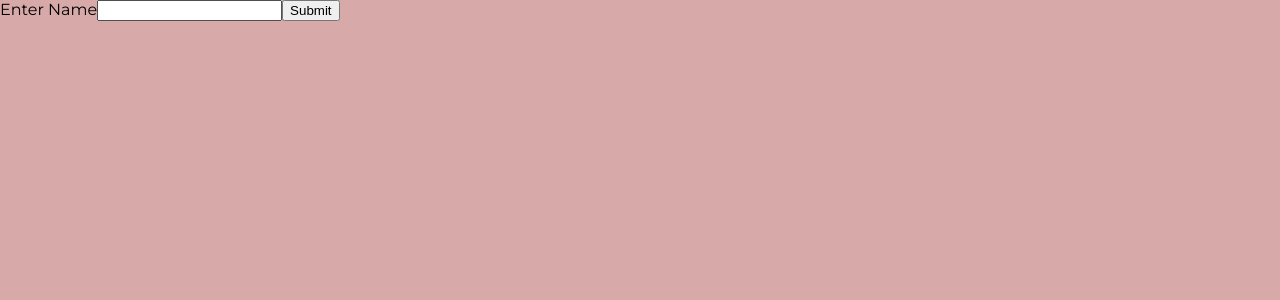
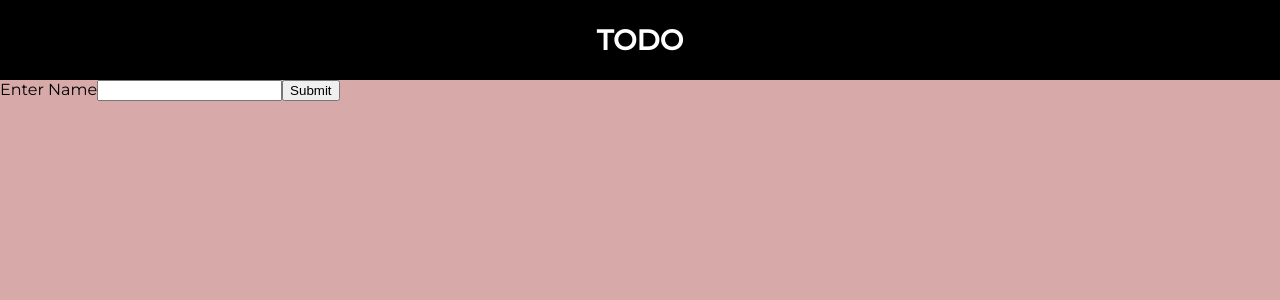
Before and after one commit to slowdivesun/todo-app, a React (Create React App) app in the folder todo/: page /list/post in a window 1280 px wide. Before the commit this address had no page. Shown: the top 300 px of the page. Built offline with nearby package versions, Linux system fonts and the light colour scheme.

Commit message:
created topbar

```diff
--- a/todo/src/App.js
+++ b/todo/src/App.js
@@ -7,10 +7,12 @@ import Header from './Components/header/Header';
 import { BrowserRouter as Router, Routes, Route } from "react-router-dom";
 import Home from './routes/home/Home';
 import NewList from './routes/newList/NewList';
+import Topbar from './Components/topbar/Topbar';
 
 function App() {
   return (
     <div>
+      <Topbar />
       <Router>
         <Routes>
           <Route exact path="/" element={<Home />} />
--- a/todo/src/Components/older/older.css
+++ b/todo/src/Components/older/older.css
@@ -14,3 +14,7 @@
     align-items: center;
     justify-content: center;
 }
+
+:-webkit-scrollbar{
+    display: none;
+}
--- /dev/null
+++ b/todo/src/Components/topbar/Topbar.jsx
@@ -0,0 +1,11 @@
+import './topbar.css'
+
+const Topbar = () => {
+    return (
+        <div className='topbar-container'>
+            TODO
+        </div>
+    )
+}
+
+export default Topbar
--- /dev/null
+++ b/todo/src/Components/topbar/topbar.css
@@ -0,0 +1,11 @@
+.topbar-container{
+    display: flex;
+    width: 100vw;
+    align-items: center;
+    justify-content: center;
+    background-color: black;
+    color: white;
+    font-weight: 700;
+    height: 10vh;
+    font-size: 28px;
+}
--- a/todo/src/routes/newList/NewList.jsx
+++ b/todo/src/routes/newList/NewList.jsx
@@ -1,18 +1,18 @@
 import './newlist.css'
-const { useState } = require("react");
+// const { useState } = require("react");
 
 
 const NewList = () => {
 
-    const [title, setTitle] = useState("");
+    // const [title, setTitle] = useState("");
 
-    const handleSubmit = async (e) => {
-        e.preventDefault();
-        const newList = {
+    // const handleSubmit = async (e) => {
+    //     e.preventDefault();
+    //     const newList = {
 
-        }
+    //     }
 
-    }
+    // }
 
     return (
         <div>
--- a/todo/src/routes/newList/newlist.css
+++ b/todo/src/routes/newList/newlist.css
@@ -0,0 +1,3 @@
+.newlist-container{
+    height: 80vh;
+}
```
Also changed, not shown: todo/src/routes/details/Details.jsx (added).
